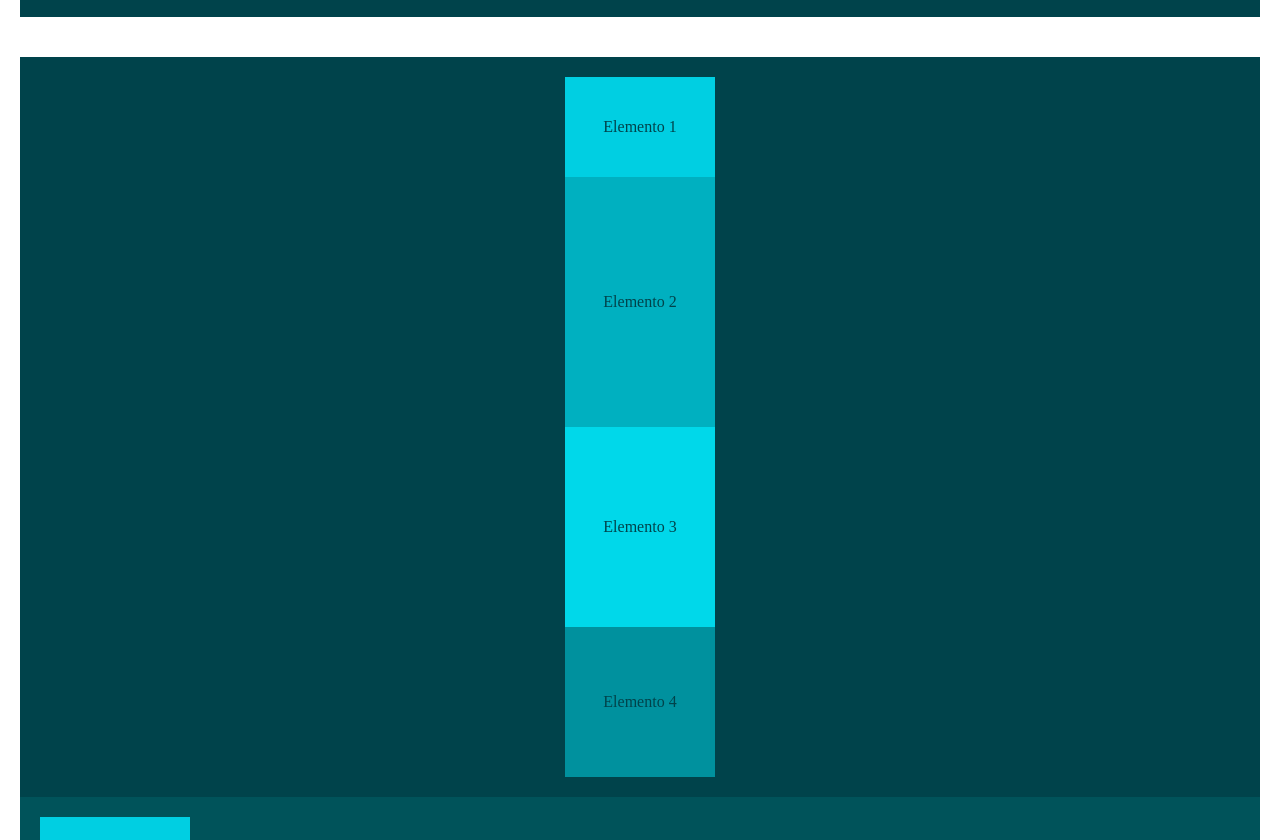
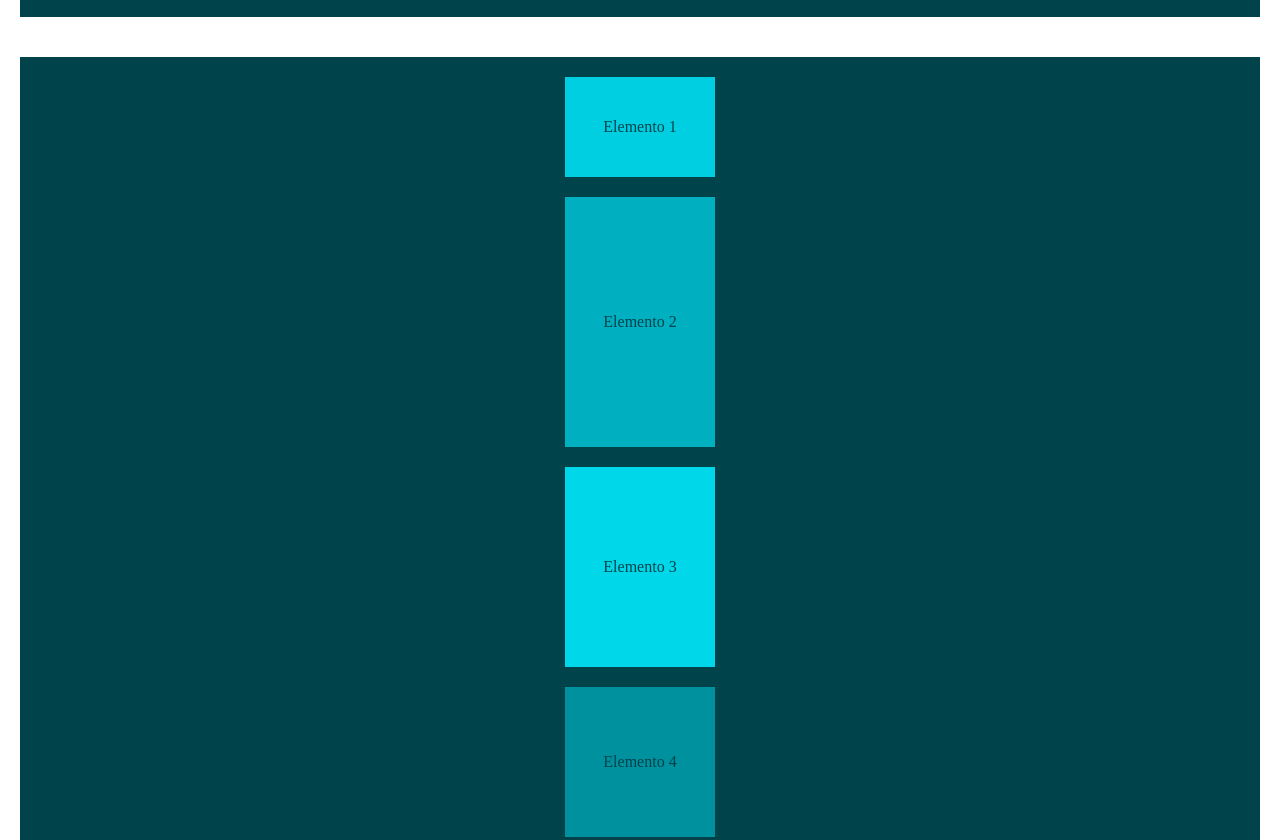
Before and after one commit to SantiSaaUCB/TECWEB-CSS-EjePrincipal, a plain HTML site: page index.html in a window 1280 px wide. Shown: the part 1163-2003 px from the top of the page. Drawn offline with Linux system fonts and the light colour scheme.

Commit message:
Arreglo Columnas

```diff
--- a/style.css
+++ b/style.css
@@ -23,6 +23,7 @@ body{
      color: white;
      text-align: center;
      padding: 20px;
+     flex-wrap: wrap;
 }
 .contenedor-flexible5,
 .contenedor-flexible6,
@@ -33,6 +34,8 @@ body{
      color: white;
      text-align: center;
      padding: 20px;
+     flex-wrap: wrap;
+     gap: 20px;
 }
 .contenedor-flexible1{
      background-color: #00434B;
```
